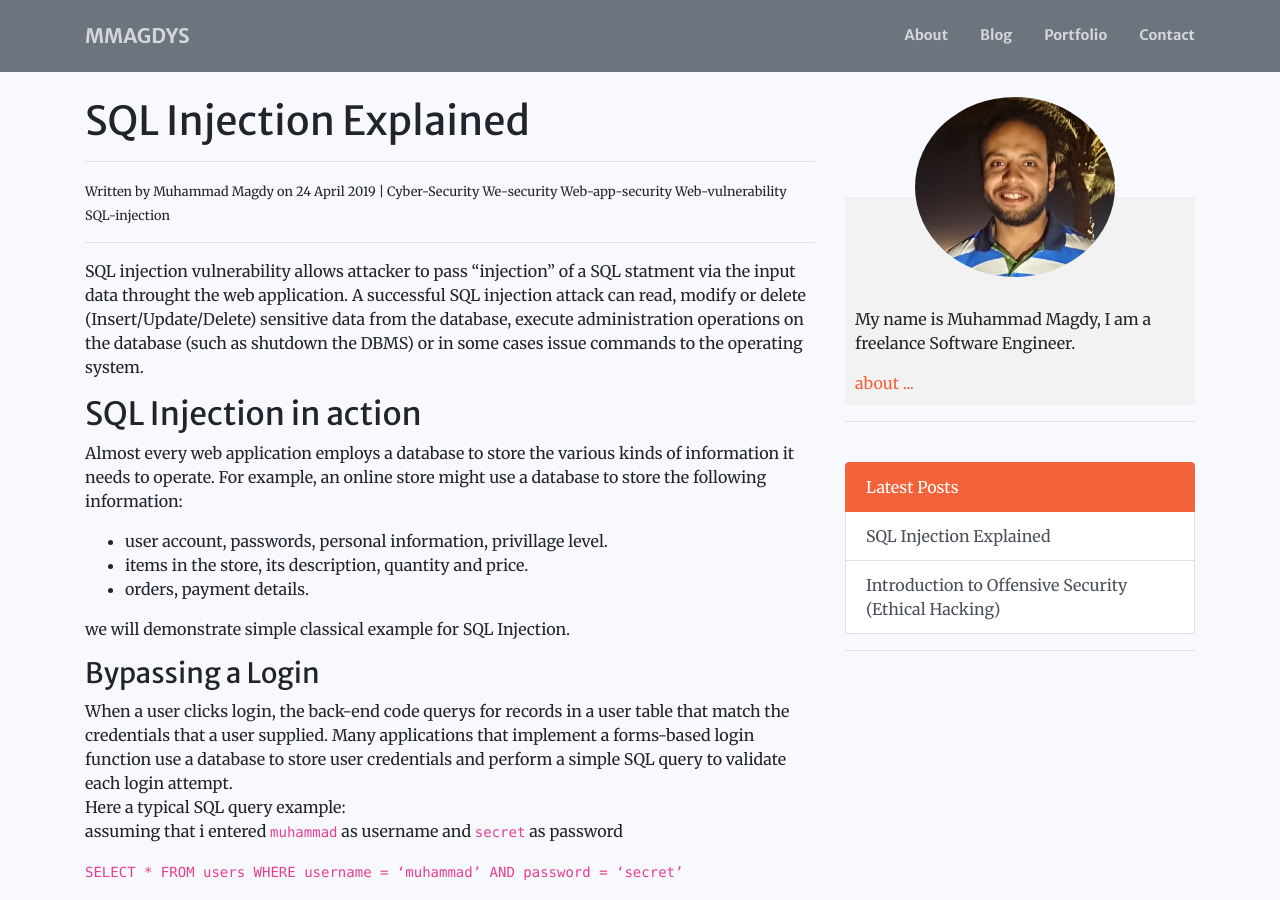
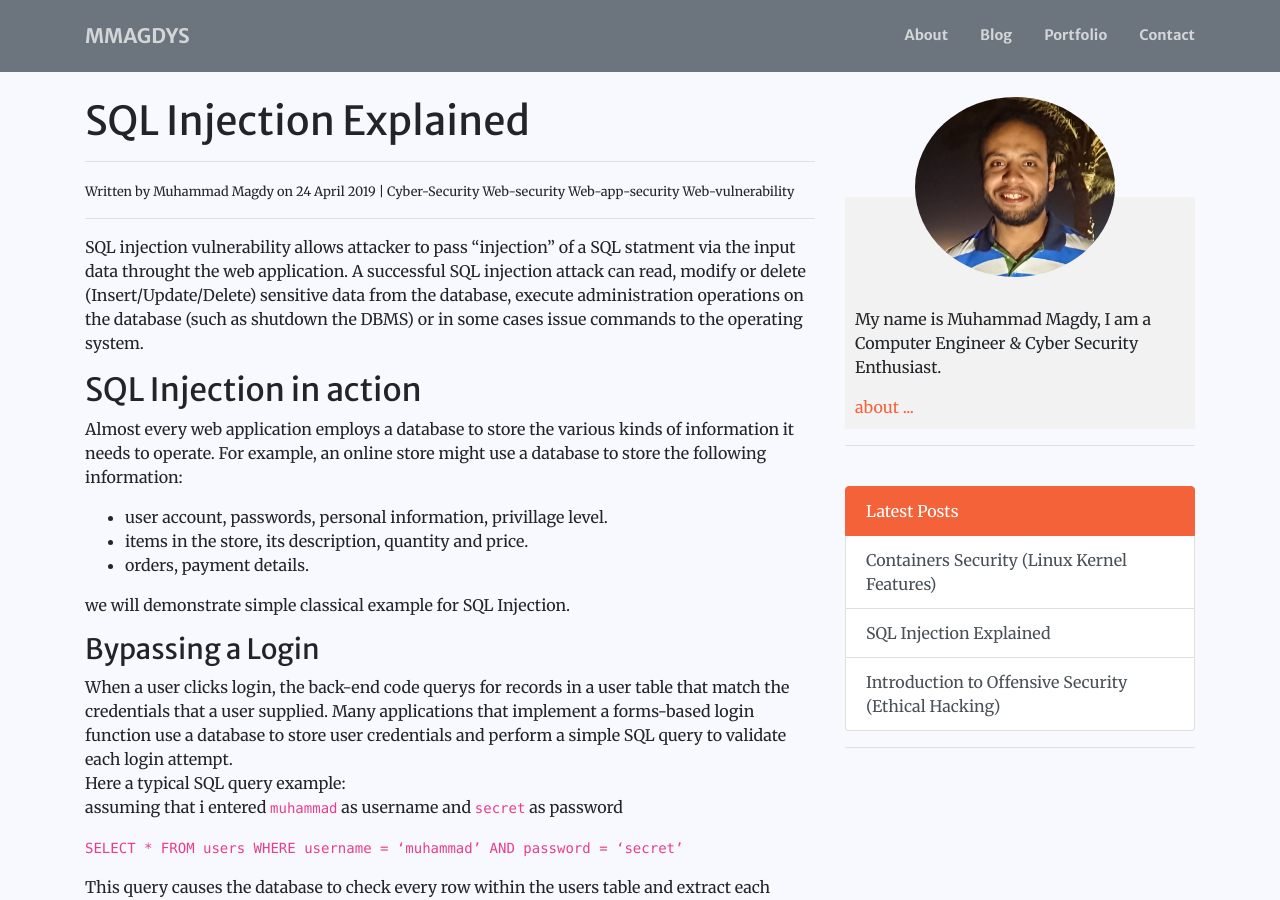
Before and after one commit to MMagdys/mmagdys.github.io, a Jekyll site: the page built from _posts/web-security/2019-04-24-Sql-Injection-explained.md, in a window 1280 px wide and 900 px high. Built offline with Jekyll 4.4.1, drawn with Linux system fonts in a browser that asks for light colours; some of the changed text lies outside the part shown.

Commit message:
[+] adding new post [*] UI edits

```diff
--- a/_includes/share-bar.html
+++ b/_includes/share-bar.html
@@ -1,6 +1,6 @@
 <div id="share-bar">
 
-    <h4>Share this:</h4>
+    <h4>Share Post:</h4>
 
     <div class="share-buttons">
         <a  href="https://www.facebook.com/sharer/sharer.php?u={{ site.url }}{{ site.baseurl }}{{ page.url }}"
--- a/_layouts/default.html
+++ b/_layouts/default.html
@@ -82,7 +82,7 @@
       <div class="collapse navbar-collapse" id="navbarResponsive">
         <ul class="navbar-nav ml-auto my-2 my-lg-0">
           <li class="nav-item">
-            <a class="nav-link js-scroll-trigger" href="/about">About</a>
+            <a class="nav-link js-scroll-trigger" href="#about">About</a>
           </li>
           <li class="nav-item">
             <a class="nav-link js-scroll-trigger" href="/blog">Blog</a>
--- a/_layouts/post.html
+++ b/_layouts/post.html
@@ -27,6 +27,8 @@
 					</article>
 				</main>
 
+				<hr>
+
 				{% include share-bar.html %}
 
 
@@ -38,8 +40,8 @@
 					<!-- <h3 align=center>Author</h3> -->
 					<img align="center" src="/assets/img/author/me4.jpg" class="mx-auto d-block rounded-circle img-fluid" alt="Muhammad Magdy" style="position: absolute; left:20%; width: 200px; margin-top: -200px;" >
 					<div style="padding: 10px;">
-						<p>My name is Muhammad Magdy, I am a freelance Software Engineer.</p>
-						<a href="/about">about ...</a>
+						<p>My name is Muhammad Magdy, I am a Computer Engineer & Cyber Security Enthusiast.</p>
+						<a href="#about">about ...</a>
 					</div>
 				</div>
 				<hr><br>
--- a/_posts/web-security/2019-04-24-Sql-Injection-explained.md
+++ b/_posts/web-security/2019-04-24-Sql-Injection-explained.md
@@ -3,7 +3,7 @@
 title: "SQL Injection Explained"
 date:   2019-04-24
 category: Tech
-tags: Cyber-Security We-security Web-app-security Web-vulnerability SQL-injection
+tags: Cyber-Security Web-security Web-app-security Web-vulnerability
 author: Muhammad Magdy
 permalink: /:title
 ---
```
Also changed, not shown: _layouts/home.html (+60 -2 lines), _layouts/wrapper.html (deleted, +0 -64 lines), _posts/containers/2019-08-13-Containers-Security-(Linux-Kernel-Features).md (added, +41 -0 lines), _posts/containers/Containers Security (Linux Kernel Features).md (added, +14 -0 lines), assets/img/portfolio/fullsize/MusicCloud_1.png (added), assets/img/portfolio/fullsize/myblog.png (added), assets/img/portfolio/thumbnails/MusicCloud_1.png (added), assets/img/portfolio/thumbnails/myblog.png (added).
